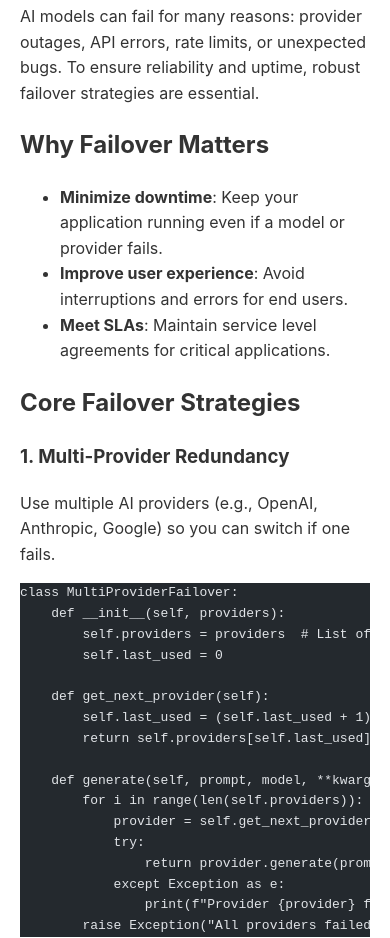
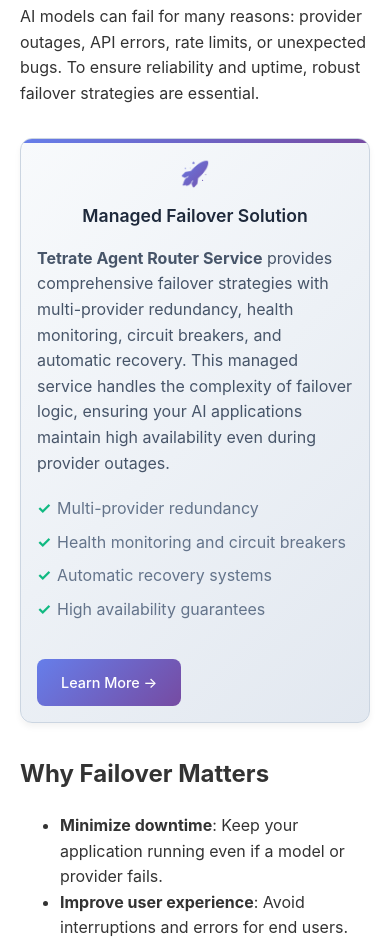
Before and after one commit to oletizi/www-aiperformanceoptimization, an Astro site: page /learn/ai-model-failover-strategies in a window 390 px wide. Shown: the part 820-1758 px from the top of the page. Built offline with nearby package versions, Linux system fonts and the light colour scheme; Astro itself is replaced by a stand-in of ours.

Commit message:
mention TARS

```diff
--- /dev/null
+++ b/src/components/TetrateServiceCard.astro
@@ -0,0 +1,142 @@
+---
+interface Props {
+  title?: string;
+  description?: string;
+  features?: string[];
+  ctaText?: string;
+  ctaUrl?: string;
+}
+
+const {
+  title = "Managed Solution",
+  description = "Tetrate Agent Router Service provides intelligent routing for GenAI developers with unified model access, automatic fallback, cost management, and cross-provider monitoring.",
+  features = [
+    "Unified model access across providers",
+    "Automatic fallback and failover",
+    "Cost optimization and monitoring",
+    "Enterprise-grade reliability"
+  ],
+  ctaText = "Learn More",
+  ctaUrl = "https://tetr8.io/get-agent-router-service"
+} = Astro.props;
+---
+
+<div class="tetrate-card">
+  <div class="tetrate-header">
+    <div class="tetrate-icon">🚀</div>
+    <h4>{title}</h4>
+  </div>
+  <div class="tetrate-content">
+    <p><strong>Tetrate Agent Router Service</strong> {description}</p>
+    <ul class="tetrate-features">
+      {features.map(feature => (
+        <li>{feature}</li>
+      ))}
+    </ul>
+    <a href={ctaUrl} class="tetrate-cta" target="_blank" rel="noopener noreferrer">
+      {ctaText} →
+    </a>
+  </div>
+</div>
+
+<style>
+  .tetrate-card {
+    background: linear-gradient(135deg, #f8fafc 0%, #e2e8f0 100%);
+    border: 1px solid #cbd5e1;
+    border-radius: 12px;
+    padding: 1.5rem;
+    margin: 2rem 0;
+    box-shadow: 0 4px 6px rgba(0, 0, 0, 0.05);
+    position: relative;
+    overflow: hidden;
+  }
+
+  .tetrate-card::before {
+    content: '';
+    position: absolute;
+    top: 0;
+    left: 0;
+    right: 0;
+    height: 4px;
+    background: linear-gradient(90deg, #667eea 0%, #764ba2 100%);
+  }
+
+  .tetrate-header {
+    display: flex;
+    align-items: center;
+    gap: 0.75rem;
+    margin-bottom: 1rem;
+  }
+
+  .tetrate-icon {
+    font-size: 1.5rem;
+    background: linear-gradient(135deg, #667eea 0%, #764ba2 100%);
+    -webkit-background-clip: text;
+    -webkit-text-fill-color: transparent;
+    background-clip: text;
+  }
+
+  .tetrate-header h4 {
+    margin: 0;
+    color: #1e293b;
+    font-size: 1.1rem;
+    font-weight: 600;
+  }
+
+  .tetrate-content p {
+    color: #475569;
+    margin-bottom: 1rem;
+    line-height: 1.6;
+  }
+
+  .tetrate-features {
+    list-style: none;
+    padding: 0;
+    margin: 1rem 0;
+  }
+
+  .tetrate-features li {
+    color: #64748b;
+    padding: 0.25rem 0;
+    position: relative;
+    padding-left: 1.25rem;
+  }
+
+  .tetrate-features li::before {
+    content: '✓';
+    position: absolute;
+    left: 0;
+    color: #10b981;
+    font-weight: bold;
+  }
+
+  .tetrate-cta {
+    display: inline-block;
+    background: linear-gradient(135deg, #667eea 0%, #764ba2 100%);
+    color: white;
+    text-decoration: none;
+    padding: 0.75rem 1.5rem;
+    border-radius: 8px;
+    font-weight: 500;
+    font-size: 0.9rem;
+    transition: all 0.3s ease;
+    margin-top: 1rem;
+  }
+
+  .tetrate-cta:hover {
+    transform: translateY(-2px);
+    box-shadow: 0 8px 25px rgba(102, 126, 234, 0.3);
+  }
+
+  @media (max-width: 768px) {
+    .tetrate-card {
+      padding: 1rem;
+    }
+
+    .tetrate-header {
+      flex-direction: column;
+      text-align: center;
+      gap: 0.5rem;
+    }
+  }
+</style>
--- a/src/content/learn/ai-model-failover-strategies.mdx
+++ b/src/content/learn/ai-model-failover-strategies.mdx
@@ -6,9 +6,22 @@
 category: ["Infrastructure & Tools", "Performance Optimization", "Cost Optimization", "Advanced Techniques", "Resiliency"]
 ---
 
+import TetrateServiceCard from '../../components/TetrateServiceCard.astro';
+
 # AI Model Failover Strategies
 
 AI models can fail for many reasons: provider outages, API errors, rate limits, or unexpected bugs. To ensure reliability and uptime, robust failover strategies are essential.
+
+<TetrateServiceCard
+  title="Managed Failover Solution"
+  description="provides comprehensive failover strategies with multi-provider redundancy, health monitoring, circuit breakers, and automatic recovery. This managed service handles the complexity of failover logic, ensuring your AI applications maintain high availability even during provider outages."
+  features={[
+    "Multi-provider redundancy",
+    "Health monitoring and circuit breakers",
+    "Automatic recovery systems",
+    "High availability guarantees"
+  ]}
+/>
 
 ## Why Failover Matters
 
--- a/src/content/learn/ai-model-routing-load-balancing.mdx
+++ b/src/content/learn/ai-model-routing-load-balancing.mdx
@@ -6,9 +6,22 @@
 category: ["Infrastructure & Tools", "Performance Optimization", "Advanced Techniques", "Resiliency"]
 ---
 
+import TetrateServiceCard from '../../components/TetrateServiceCard.astro';
+
 # AI Model Routing and Load Balancing
 
 As AI applications scale, managing traffic across multiple models and providers becomes critical. Intelligent routing and load balancing ensure optimal performance, cost efficiency, and reliability by distributing requests based on various factors like cost, performance, availability, and business requirements.
+
+<TetrateServiceCard
+  title="Managed Routing Solution"
+  description="offers intelligent routing for GenAI developers with advanced load balancing, automatic failover, and cross-provider monitoring. This managed service handles the complexity of routing decisions, health checking, and traffic distribution across multiple AI providers."
+  features={[
+    "Advanced load balancing algorithms",
+    "Automatic failover and health checking",
+    "Cross-provider traffic distribution",
+    "Intelligent routing decisions"
+  ]}
+/>
 
 ## The Need for Intelligent Routing
 
--- a/src/content/learn/api-gateway-ai-models.mdx
+++ b/src/content/learn/api-gateway-ai-models.mdx
@@ -6,9 +6,22 @@
 category: ["Infrastructure & Tools", "Performance Optimization", "Advanced Techniques", "Resiliency"]
 ---
 
+import TetrateServiceCard from '../../components/TetrateServiceCard.astro';
+
 # API Gateway for AI Models
 
 An API gateway serves as a centralized entry point for all AI model requests, providing essential services like authentication, rate limiting, request transformation, monitoring, and routing. This architecture pattern is crucial for managing multiple AI providers, ensuring security, and optimizing performance.
+
+<TetrateServiceCard
+  title="Managed Gateway Solution"
+  description="provides a fully managed API gateway for AI models with built-in authentication, rate limiting, request transformation, and intelligent routing. This service eliminates the need to build and maintain your own gateway infrastructure while providing enterprise-grade reliability and monitoring."
+  features={[
+    "Built-in authentication and authorization",
+    "Rate limiting and request transformation",
+    "Intelligent routing and load balancing",
+    "Enterprise-grade reliability"
+  ]}
+/>
 
 ## Why Use an API Gateway for AI Models?
 
--- a/src/content/learn/automatic-fallback-for-ai-models.mdx
+++ b/src/content/learn/automatic-fallback-for-ai-models.mdx
@@ -6,9 +6,22 @@
 category: ["Infrastructure & Tools", "Performance Optimization", "Cost Optimization", "Resiliency"]
 ---
 
+import TetrateServiceCard from '../../components/TetrateServiceCard.astro';
+
 # Automatic Fallback for AI Models
 
 AI models and APIs can fail unexpectedly. Automatic fallback ensures your application continues to work by switching to a backup model or provider.
+
+<TetrateServiceCard
+  title="Managed Fallback Solution"
+  description="provides automatic fallback capabilities with intelligent provider switching, health monitoring, and seamless failover. This managed service handles the complexity of fallback logic, ensuring your AI applications remain resilient even when individual providers experience issues."
+  features={[
+    "Intelligent provider switching",
+    "Health monitoring and alerts",
+    "Seamless failover mechanisms",
+    "Automatic recovery systems"
+  ]}
+/>
 
 ## What is Automatic Fallback?
 
--- a/src/content/learn/monitoring-ai-model-health.mdx
+++ b/src/content/learn/monitoring-ai-model-health.mdx
@@ -6,9 +6,22 @@
 category: ["Infrastructure & Tools", "Performance Optimization", "Cost Optimization", "Resiliency"]
 ---
 
+import TetrateServiceCard from '../../components/TetrateServiceCard.astro';
+
 # Monitoring AI Model Health
 
 Comprehensive health monitoring is essential for maintaining reliable AI model deployments. This guide covers monitoring strategies, key metrics, alerting systems, and implementation patterns.
+
+<TetrateServiceCard
+  title="Managed Monitoring Solution"
+  description="provides comprehensive AI model health monitoring with real-time metrics, alerting, and cross-provider visibility. This managed service offers built-in monitoring dashboards, automated health checks, and intelligent alerting to ensure your AI systems remain healthy and performant."
+  features={[
+    "Real-time metrics and dashboards",
+    "Automated health checks",
+    "Intelligent alerting systems",
+    "Cross-provider visibility"
+  ]}
+/>
 
 ## Why AI Model Health Monitoring Matters
 
--- a/src/content/learn/unified-ai-model-management.mdx
+++ b/src/content/learn/unified-ai-model-management.mdx
@@ -6,9 +6,22 @@
 category: ["Infrastructure & Tools", "Performance Optimization", "Cost Optimization"]
 ---
 
+import TetrateServiceCard from '../../components/TetrateServiceCard.astro';
+
 # Unified AI Model Management
 
 Managing connectivity to multiple AI models from different providers can be complex and error-prone. A unified AI model management system provides a centralized approach to handle multiple providers, abstract away differences, and provide a consistent interface for your applications.
+
+<TetrateServiceCard
+  title="Managed Unified Management"
+  description="provides intelligent routing for GenAI developers with unified model access, automatic fallback, cost management, and cross-provider monitoring. This managed service can significantly reduce the complexity of building and maintaining your own unified AI management system."
+  features={[
+    "Unified model access across providers",
+    "Automatic fallback and failover",
+    "Cost optimization and monitoring",
+    "Centralized API management"
+  ]}
+/>
 
 ## The Challenge of Multi-Provider AI
 
```
